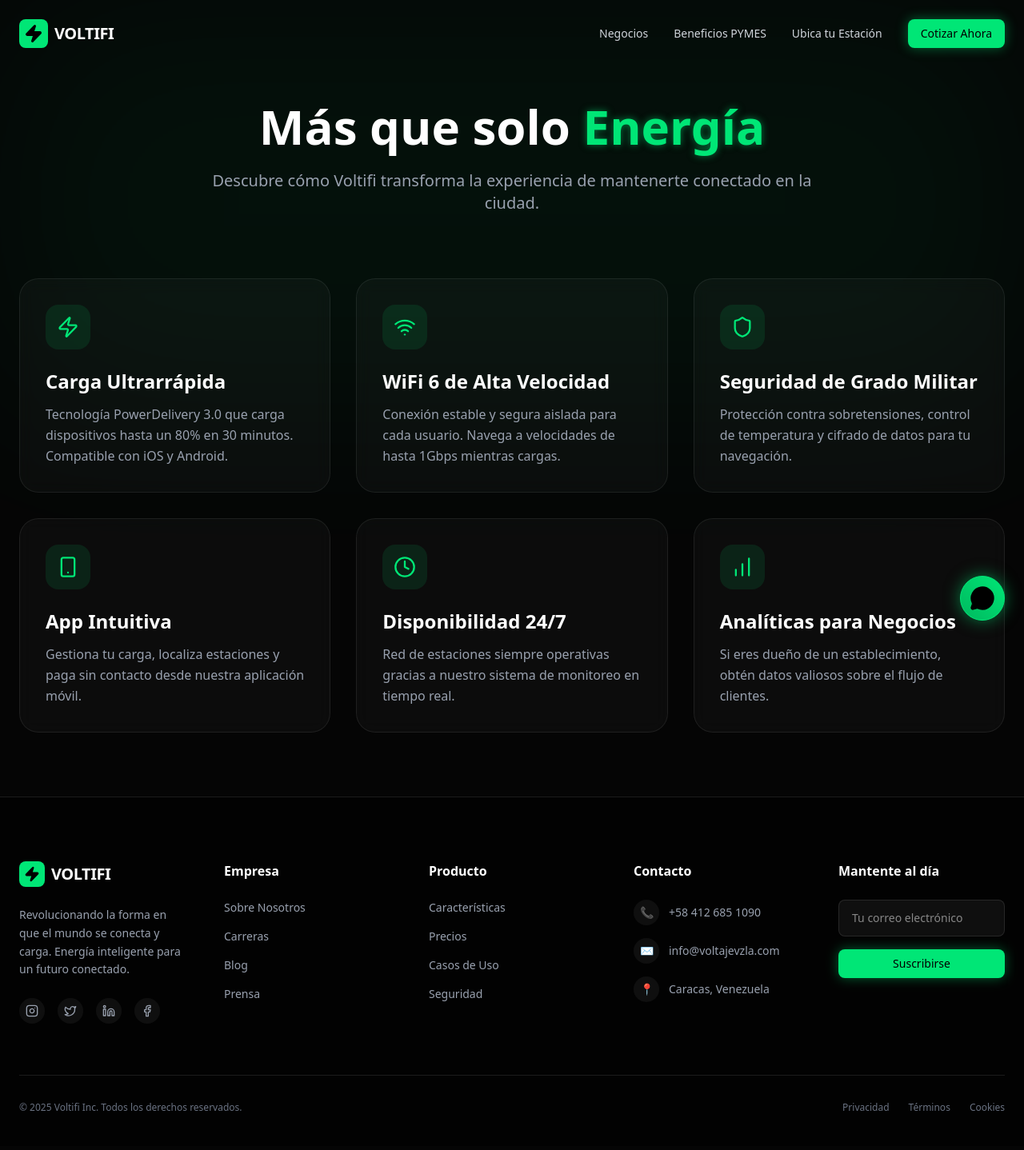
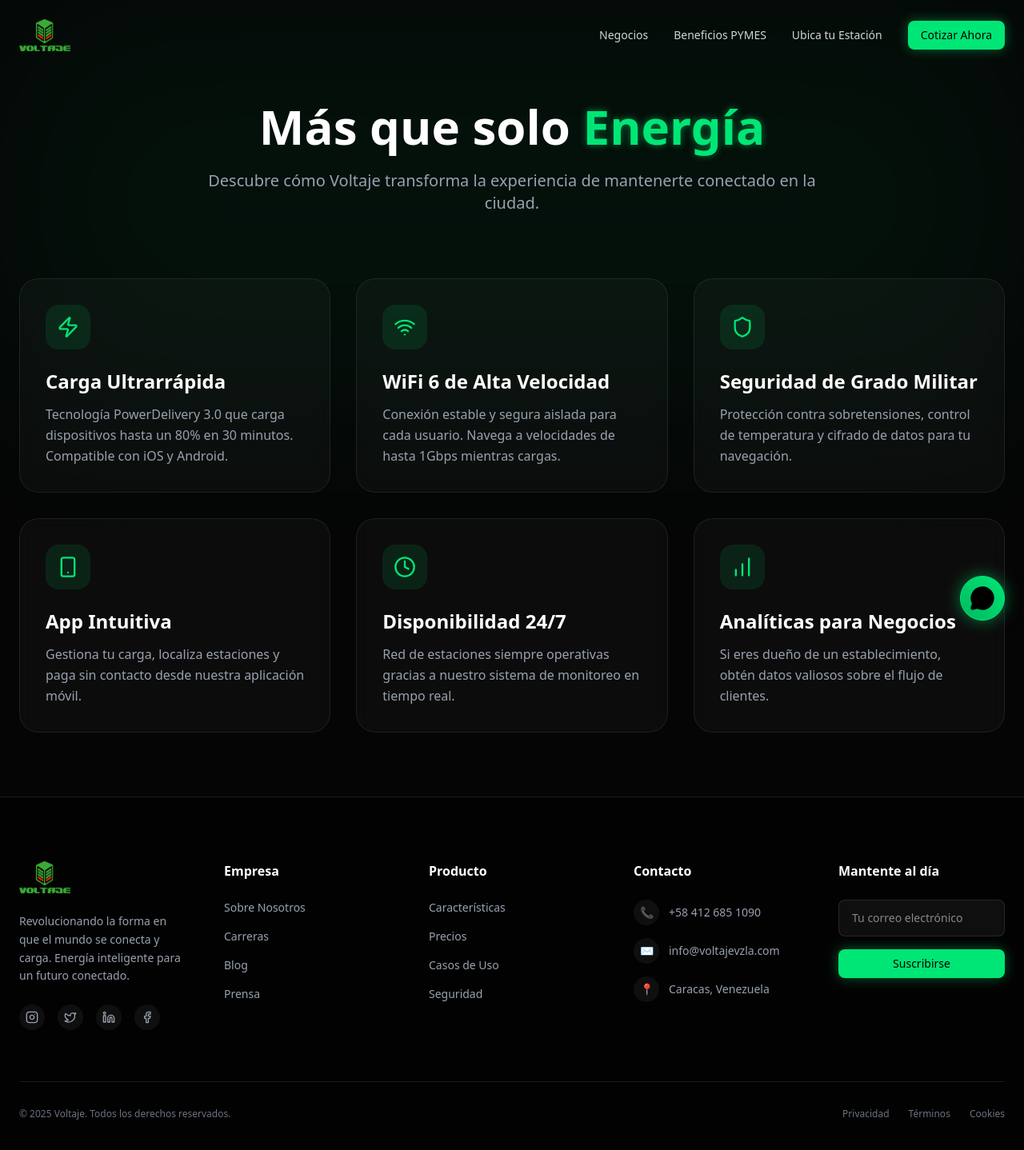
Before and after one commit to ale061191/voltajeVzla, a Next.js app: page /beneficios in a window 1280 px wide. Shown: the top 1438 px of the page at 80% size. Built offline with nearby package versions, Linux system fonts and the light colour scheme.

Commit message:
chore: rebrand to Voltaje and update logo

```diff
--- a/src/app/beneficios/page.tsx
+++ b/src/app/beneficios/page.tsx
@@ -63,7 +63,7 @@
                             transition={{ delay: 0.1 }}
                             className="text-xl text-gray-400"
                         >
-                            Descubre cómo Voltifi transforma la experiencia de mantenerte conectado en la ciudad.
+                            Descubre cómo Voltaje transforma la experiencia de mantenerte conectado en la ciudad.
                         </motion.p>
                     </div>
 
--- a/src/app/layout.tsx
+++ b/src/app/layout.tsx
@@ -10,8 +10,8 @@
 });
 
 export const metadata: Metadata = {
-  title: "Voltifi | Estaciones de Carga Inteligentes",
-  description: "Mantente cargado y conectado con las estaciones de voltaje inteligente de Voltifi.",
+  title: "Voltaje | Estaciones de Carga Inteligentes",
+  description: "Mantente cargado y conectado con las estaciones de voltaje inteligente de Voltaje.",
   icons: {
     icon: '/favicon.ico',
   }
--- a/src/components/home/FAQ.tsx
+++ b/src/components/home/FAQ.tsx
@@ -23,7 +23,7 @@
     },
     {
         question: "¿Puedo devolver el power bank en cualquier estación?",
-        answer: "Sí, puedes devolver el power bank en cualquier estación Voltifi, sin importar dónde lo hayas alquilado. Solo colócalo en cualquier ranura libre y el alquiler se finalizará automáticamente."
+        answer: "Sí, puedes devolver el power bank en cualquier estación Voltaje, sin importar dónde lo hayas alquilado. Solo colócalo en cualquier ranura libre y el alquiler se finalizará automáticamente."
     },
     {
         question: "¿Qué capacidad tienen los power banks?",
--- a/src/components/home/MapSection.tsx
+++ b/src/components/home/MapSection.tsx
@@ -43,7 +43,7 @@
                     className="order-1 lg:order-2"
                 >
                     <div className="inline-block px-3 py-1 mb-4 rounded-full bg-[#00E676]/10 border border-[#00E676]/20 text-[#00E676] text-sm font-bold">
-                        Red Voltifi
+                        Red Voltaje
                     </div>
                     <h2 className="text-3xl md:text-5xl font-bold mb-6">
                         Encuentra una Estación <span className="text-[#00E676]">Cerca de Ti</span>
--- a/src/components/layout/Footer.tsx
+++ b/src/components/layout/Footer.tsx
@@ -14,12 +14,7 @@
                     {/* Brand */}
                     <div className="space-y-6">
                         <Link href="/" className="flex items-center gap-2">
-                            <div className="bg-[#00E676] p-1.5 rounded-lg">
-                                <Zap className="w-5 h-5 text-black fill-current" />
-                            </div>
-                            <span className="text-xl font-bold tracking-tight text-white">
-                                VOLTIFI
-                            </span>
+                            <img src="/images/logo_voltaje.png" alt="Voltaje" className="h-10 w-auto object-contain" />
                         </Link>
                         <p className="text-gray-400 text-sm leading-relaxed">
                             Revolucionando la forma en que el mundo se conecta y carga.
@@ -89,7 +84,7 @@
                 </div>
 
                 <div className="border-t border-white/10 pt-8 flex flex-col md:flex-row justify-between items-center gap-4 text-xs text-gray-500">
-                    <p>&copy; {new Date().getFullYear()} Voltifi Inc. Todos los derechos reservados.</p>
+                    <p>&copy; {new Date().getFullYear()} Voltaje. Todos los derechos reservados.</p>
                     <div className="flex gap-6">
                         <a href="#" className="hover:text-white transition-colors">Privacidad</a>
                         <a href="#" className="hover:text-white transition-colors">Términos</a>
--- a/src/components/layout/Navbar.tsx
+++ b/src/components/layout/Navbar.tsx
@@ -35,12 +35,7 @@
             <div className="container mx-auto px-6 flex items-center justify-between">
                 {/* Logo */}
                 <Link href="/" className="flex items-center gap-2 group">
-                    <div className="bg-[#00E676] p-1.5 rounded-lg group-hover:shadow-[0_0_15px_rgba(0,230,118,0.5)] transition-all">
-                        <Zap className="w-6 h-6 text-black fill-current" />
-                    </div>
-                    <span className="text-xl font-bold tracking-tight text-white group-hover:text-[#00E676] transition-colors">
-                        VOLTIFI
-                    </span>
+                    <img src="/images/logo_voltaje.png" alt="Voltaje" className="h-10 w-auto object-contain" />
                 </Link>
 
                 {/* Desktop Links */}
--- a/src/components/sections/ConsumerHowItWorks.tsx
+++ b/src/components/sections/ConsumerHowItWorks.tsx
@@ -15,7 +15,7 @@
         id: 2,
         icon: Scan,
         title: "Escanea el QR",
-        description: "Encuentra la estación Voltifi más cercana y escanea el código QR ubicado en el frente de la estación."
+        description: "Encuentra la estación Voltaje más cercana y escanea el código QR ubicado en el frente de la estación."
     },
     {
         id: 3,
--- a/src/components/sections/ConsumerPricing.tsx
+++ b/src/components/sections/ConsumerPricing.tsx
@@ -20,7 +20,7 @@
         highlight: false
     },
     {
-        name: "Voltifi Plus",
+        name: "Voltaje Plus",
         price: "$19.99",
         period: "/ mes",
         description: "Carga ilimitada para usuarios frecuentes.",
--- a/src/components/ui/WhatsAppFAB.tsx
+++ b/src/components/ui/WhatsAppFAB.tsx
@@ -6,7 +6,7 @@
 
 export const WhatsAppFAB = () => {
     const phoneNumber = "584126851090";
-    const message = encodeURIComponent("¡Hola! 👋 Quiero más información sobre las estaciones de Voltifi.");
+    const message = encodeURIComponent("¡Hola! 👋 Quiero más información sobre las estaciones de Voltaje.");
     const whatsappUrl = `https://wa.me/${phoneNumber}?text=${message}`;
 
     return (
```
Also changed, not shown: public/images/logo_voltaje.png (added).
